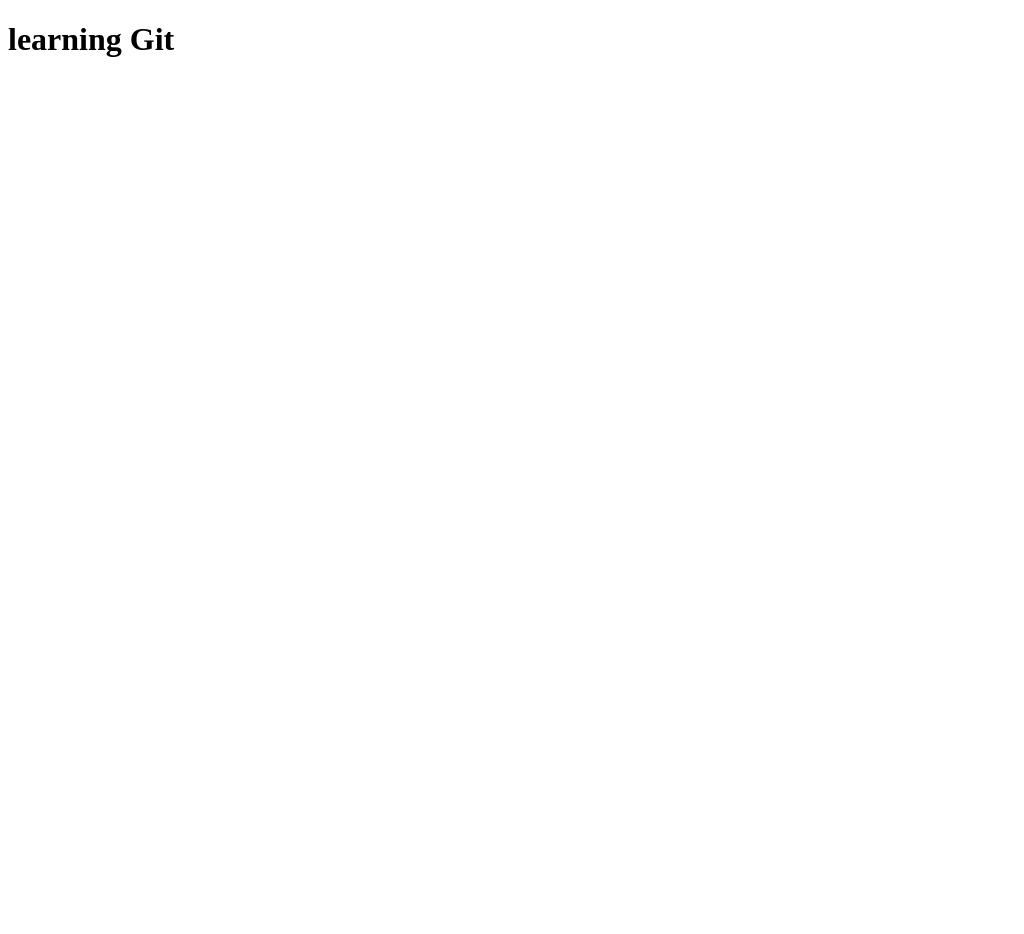
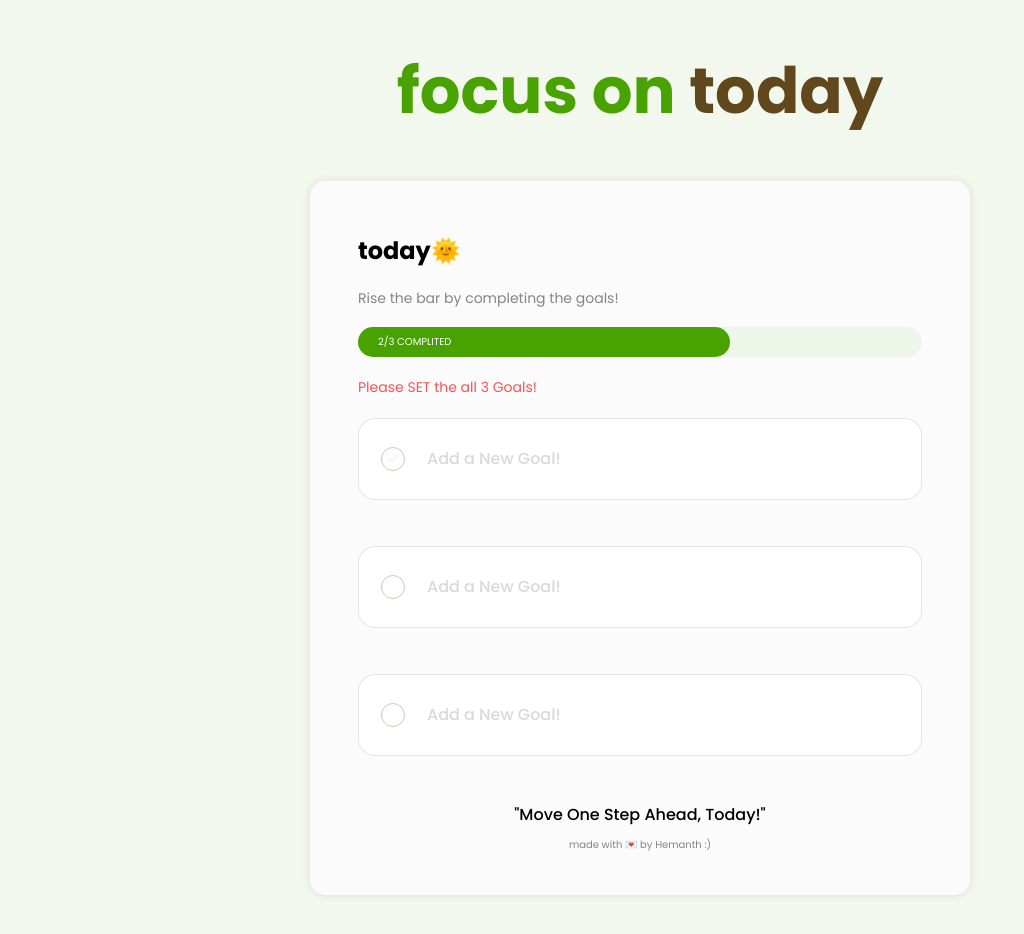
Before and after one commit to hemanthsaikaturi/daily-Comissions, a plain HTML site: page index.html in a window 1280 px wide. Shown: the whole page, without its empty margins (0-1024 px from the left). Before the commit the page ends 800 px from the top, so only its background shows below. Drawn offline with Linux system fonts and the light colour scheme.

Commit message:
This is the JS project which is used to set daily reminders/goals that have to be completed on the respective day...

```diff
--- a/index.html
+++ b/index.html
@@ -1,11 +1,43 @@
 <!DOCTYPE html>
 <html lang="en">
-<head>
-    <meta charset="UTF-8">
-    <meta name="viewport" content="width=device-width, initial-scale=1.0">
-    <title>Document</title>
-</head>
-<body>
-    <h1>learning Git</h1>
-</body>
+  <head>
+    <meta charset="UTF-8" />
+    <meta name="viewport" content="width=device-width, initial-scale=1.0" />
+    <title>Daily Commissions</title>
+    <link rel="preconnect" href="https://fonts.googleapis.com" />
+    <link rel="preconnect" href="https://fonts.gstatic.com" crossorigin />
+    <link
+      href="https://fonts.googleapis.com/css2?family=Poppins:wght@400;500;600;700;800&display=swap"
+      rel="stylesheet"
+    />
+    <link rel="stylesheet" href="style.css" />
+    <script src="main.js" defer></script>
+  </head>
+  <body>
+    <main>
+        <h1 class="title">focus on <span>today</span></h1>
+        <div class="app-container">
+            <h2 class="sub-title">today🌞</h2>
+            <p class="progress-lebel">Rise the bar by completing the goals!</p>
+            <div class="progress-bar">
+                <div class="progress-value">2/3 COMPLITED</div>
+            </div>
+            <p class="error-lebel">Please SET the all 3 Goals!</p>
+            <div class="goal-container">
+              <div class="custom-checkbox "><img src="image/check-icon.svg"></div>
+              <input class="goal-input " type="text" placeholder="Add a New Goal!">
+            </div>
+            <div class="goal-container">
+              <div class="custom-checkbox "><img class="check-icon" src="image/check-icon.svg"></div>
+              <input class="goal-input" type="text" placeholder="Add a New Goal!">
+            </div>
+            <div class="goal-container">
+              <div class="custom-checkbox "><img class="check-icon" src="image/check-icon.svg"></div>
+              <input class="goal-input " type="text" placeholder="Add a New Goal!">
+            </div>
+            <p class="quote">"Move One Step Ahead, Today!"</p>
+            <P class="credits">made with 💌 by Hemanth :)</P>
+        </div>
+    </main>
+  </body>
 </html>
--- a/style.css
+++ b/style.css
@@ -0,0 +1,181 @@
+* {
+    box-sizing: border-box;
+}
+
+body{
+    background-color: rgba(72, 163, 0, 0.07);
+    font-family: 'poppins' ,sans-serif;
+}
+
+h1 {
+    font-size: 64px;
+    color: #48A300;
+}
+
+span {
+    color: #61481c;
+}
+
+.title {
+    font-size: 64px;
+    color:#48A300;
+    text-align: center;
+}
+
+.headingspan {
+    font-size: 64px;
+    color: #48A300;
+    text-align: center;
+}
+
+main {
+    padding: 0 16px 32px;
+}
+
+.app-container {
+    background-color: #fbfbfb;
+    margin-inline: auto;
+    max-width: 660px;
+    border-radius: 15px;
+    padding: 32px 48px;
+    box-shadow: 0 0 8px 0px rgba(0, 0, 0, 0.1);
+}
+
+.progress-lebel {
+    color: #858585;
+    font-size: 14px;
+    margin-bottom: 18px;
+
+}
+
+.progress-bar {
+    height: 100%;
+    background-color: rgba(72, 163, 0, 0.07);
+    border-radius: 15px;
+}
+
+.progress-value {
+    height: 30px;
+    background-color: #48A300;
+    border-radius: 15px;
+    width: 66%;
+    font-weight: 500PX;
+    font-size: 10px;
+    color:#ffff;
+    display:flex;
+    align-items: center;
+    padding-left: 20px;
+}
+
+.error-lebel {
+    color: #ff5151;
+    font-size: 14px;
+    margin-block: 20px;
+
+}
+
+.goal-container {
+    border-radius: 17px;
+    border: 1px solid rgba(0, 0, 0, 0.1);
+    height: 82px;
+    display: flex;
+    padding: 22px 22px;
+    align-items: center;
+    background-color: white;
+    margin-bottom: 46px;
+}
+
+.custom-checkbox {
+    width: 24px;
+    height: 24px;
+    border: 1px solid rgba(97, 72, 28, 0.3);
+    border-radius: 50%;
+    flex-shrink: 0;
+    cursor: pointer;
+    display: flex;
+    align-items: center;
+    justify-content: center ;
+
+}
+
+.check-icon {
+    display: none;
+}
+
+.goal-input {
+    outline: none;
+    border: none;
+/*  height: 100%; */
+    align-self: stretch;
+    padding-left: 22px;
+    font-family: inherit;
+    font-size: 16px;
+    width: 100%;
+    font-weight: 500    ;
+    overflow: hidden;
+}
+
+.goal-input::placeholder {
+    color: #d9d9d9;
+}
+
+.quote {
+    text-align: center;
+    margin-block:8px;
+    font-weight: 500;
+}
+
+.credits {
+    font-size: 10px;
+    font-weight: 400;
+    text-align: center;
+    color: #858585;
+/*    margin-block: 54px;*/
+}
+
+.completed.custom-checkbox {
+    background-color:#48A300;
+    border-color: #48A300;
+}
+
+.completed.check-icon {
+    display: block;
+}
+
+.completed.goal-input {
+    color: #48A300;
+    text-decoration: line-through;
+
+}
+
+
+@media (max-width:768px) {
+    .title{
+        font-size: 32px;
+        padding: 16px 32px;
+    }
+
+    .progress-bar {
+        height: 24px;
+        background-color: rgba(72, 163, 0, 0.07);
+        border-radius: 15px;
+    }
+
+    .progress-value {
+        height: 24px;
+        background-color: #48A300;
+        border-radius: 15px;
+        width: 66%;
+    }
+
+    .goal-container {
+        height: 42px;
+        margin-bottom: 23px;
+        border-radius: 12px;
+    }
+
+    .custom-checkbox {
+        height: 20px;
+        width: 20px;
+    }
+}
```
Also changed, not shown: image/check-icon.svg (added).
